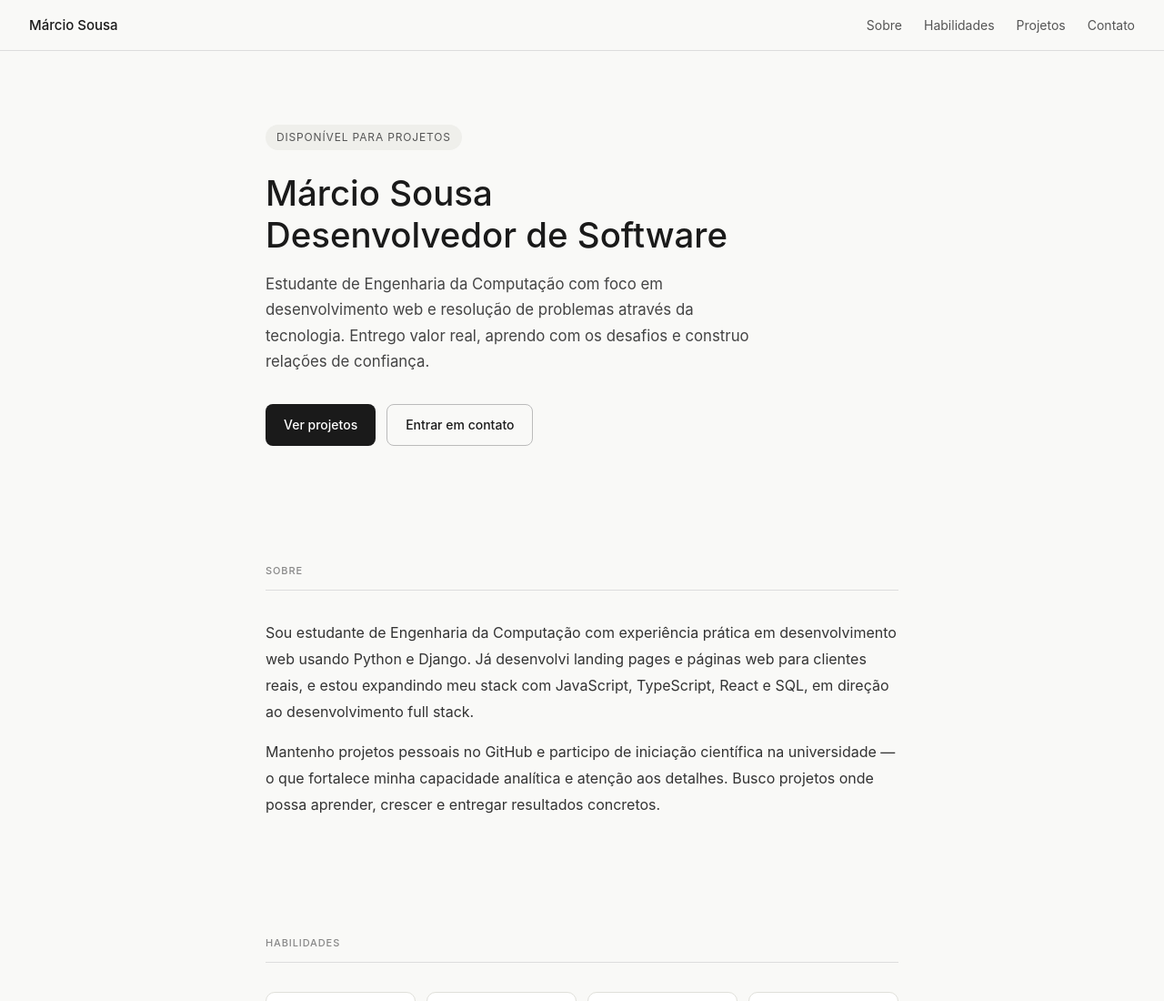
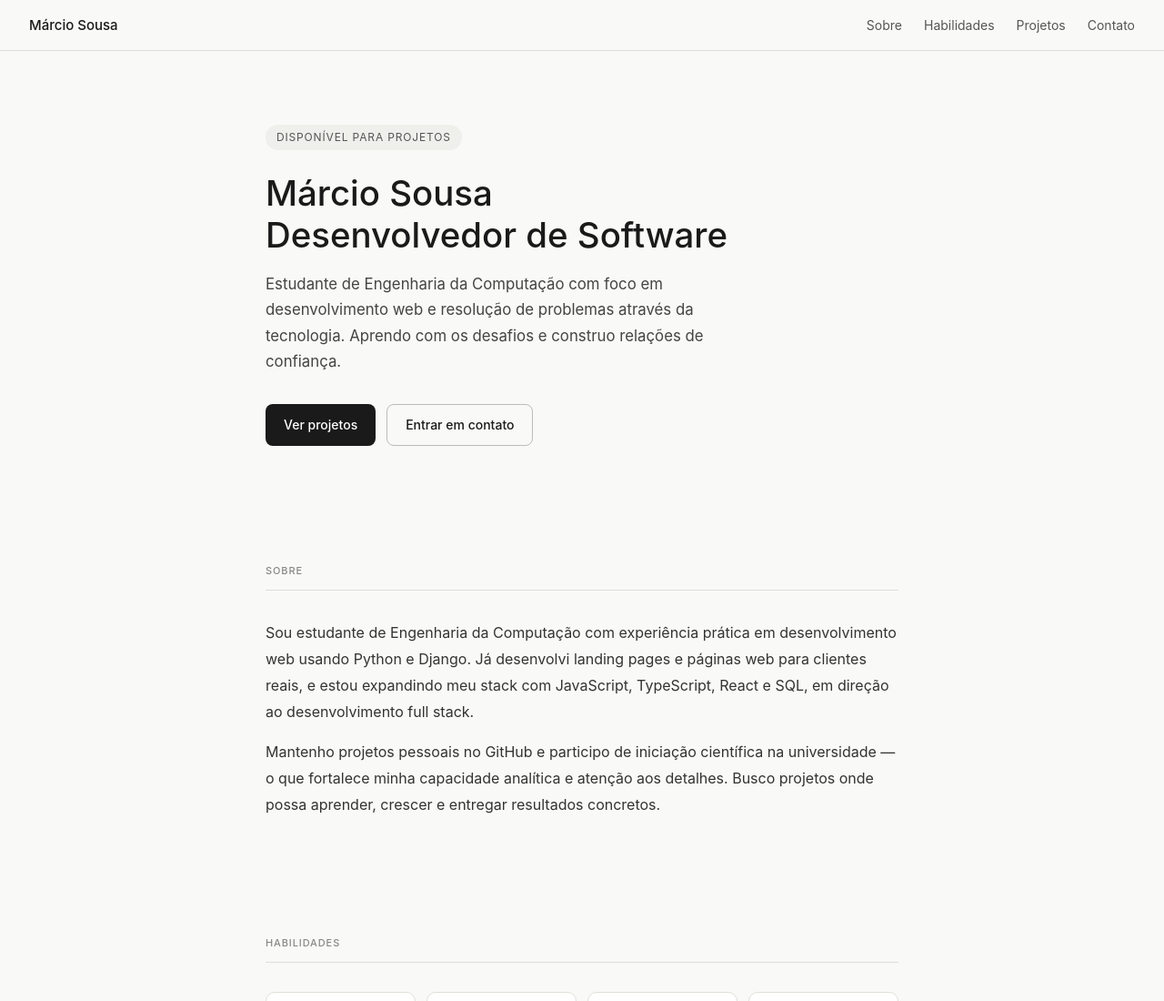
Before and after one commit to MhSousa15/portfolio, a plain HTML site: page portfolio-marcio/index.html in a window 1280 px wide. Shown: the top 1100 px of the page at 91% size. Drawn offline with Linux system fonts and the light colour scheme.

Commit message:
atualiza README

```diff
--- a/portfolio-marcio/index.html
+++ b/portfolio-marcio/index.html
@@ -27,7 +27,7 @@
   <section class="hero" id="inicio">
     <div class="hero-tag">Disponível para projetos</div>
     <h1>Márcio Sousa<br>Desenvolvedor de Software</h1>
-    <p>Estudante de Engenharia da Computação com foco em desenvolvimento web e resolução de problemas através da tecnologia. Entrego valor real, aprendo com os desafios e construo relações de confiança.</p>
+    <p>Estudante de Engenharia da Computação com foco em desenvolvimento web e resolução de problemas através da tecnologia. Aprendo com os desafios e construo relações de confiança.</p>
     <div class="hero-btns">
       <a href="#projetos" class="btn btn-primary">Ver projetos</a>
       <a href="#contato" class="btn btn-outline">Entrar em contato</a>
```
Also changed, not shown: 1 other file.
